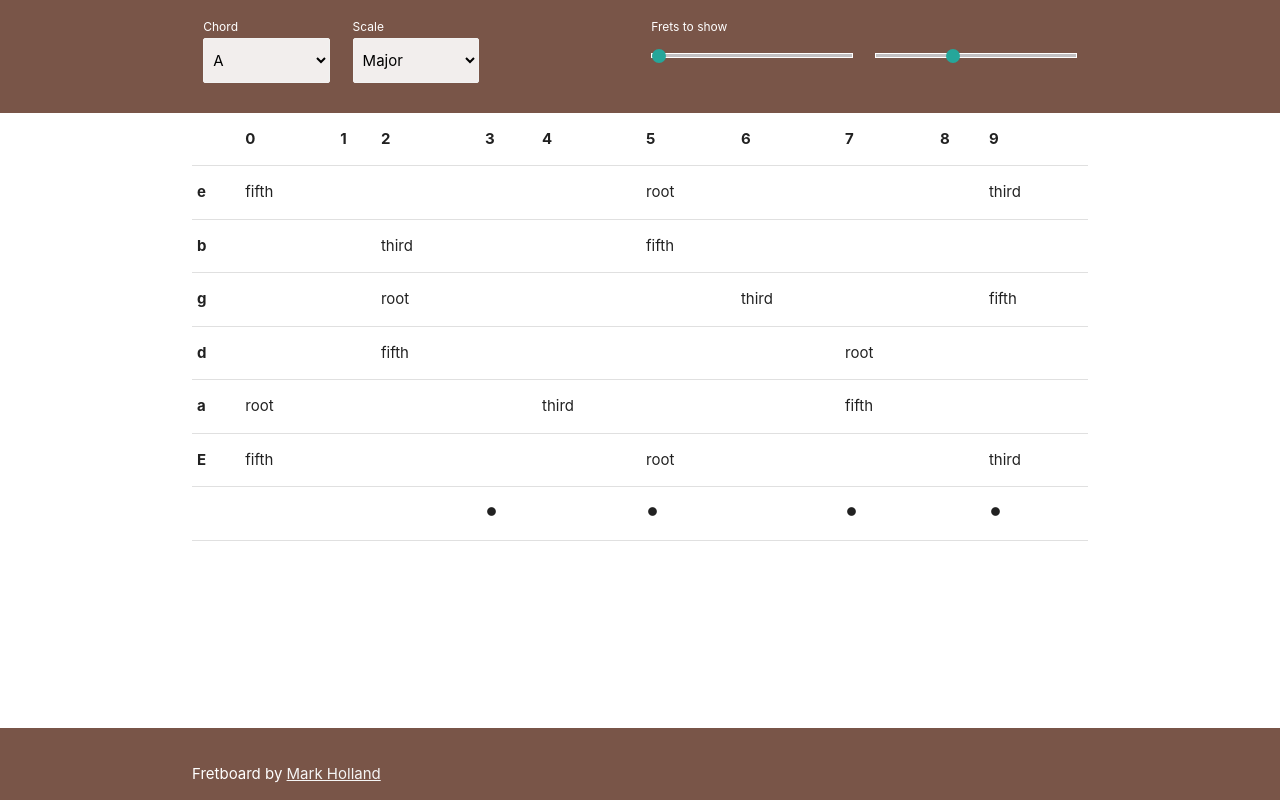
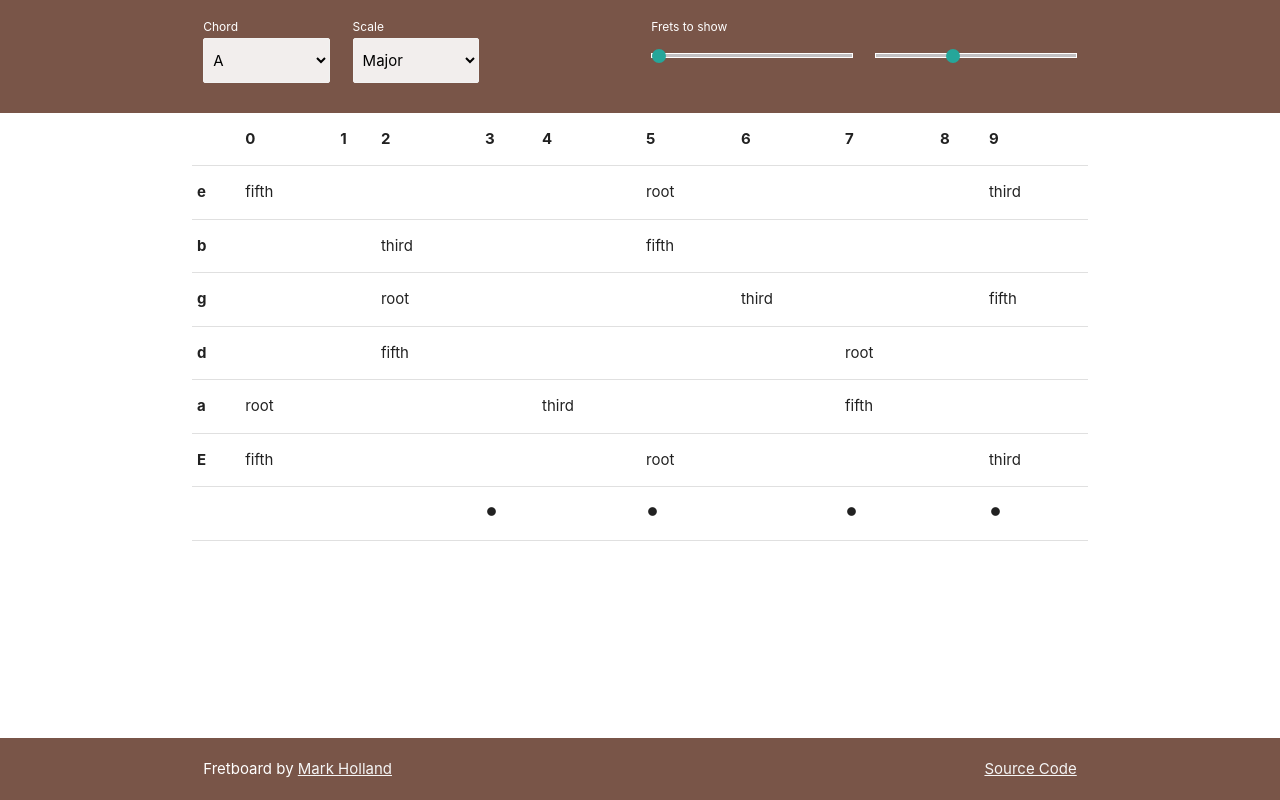
Before and after one commit to allegromanontroppo/fretboard, a React (Create React App) app: page / in a window 1280 px wide. Built offline with nearby package versions, Linux system fonts and the light colour scheme.

Commit message:
Add link to source code

```diff
--- a/src/app/index.tsx
+++ b/src/app/index.tsx
@@ -71,9 +71,19 @@ function Index() {
 
       <footer className="page-footer">
         <div className="container">
-          <p>
-            Fretboard by <a href="https://github.com/allegromanontroppo">Mark Holland</a>
-          </p>
+          <div className="row">
+            <div className="col m6 s12">
+              Fretboard by <a href="https://github.com/allegromanontroppo">Mark Holland</a>
+            </div>
+            <div className="col m6 s12">
+              <a href="https://github.com/allegromanontroppo/fretboard" className="hide-on-med-and-up">
+                Source Code
+              </a>
+              <a href="https://github.com/allegromanontroppo/fretboard" className="right hide-on-small-only">
+                Source Code
+              </a>
+            </div>
+          </div>
         </div>
       </footer>
     </>
```
